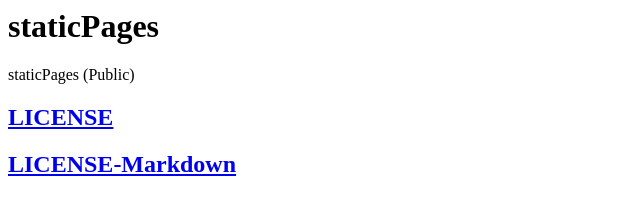
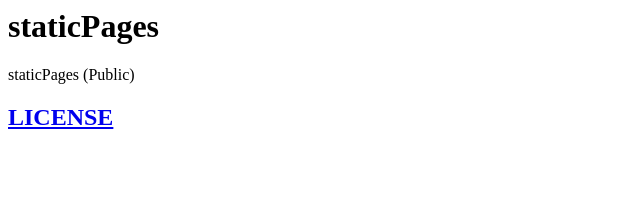
Before and after one commit to zhuhansan666/staticPages, a plain HTML site: page index.html in a window 1280 px wide. Shown: the whole page, without its empty margins (0-640 px from the left). Drawn offline with Linux system fonts and the light colour scheme.

Commit message:
remove: license-markdown link

```diff
--- a/index.html
+++ b/index.html
@@ -1,4 +1,3 @@
 <h1 id="staticpages">staticPages</h1>
 <p>staticPages (Public)</p>
 <h2 id="license"><a target="_blank" href="/docs/LICENSE.html">LICENSE</a></h2>
-<h2 id="license-markdown"><a target="_blank" href="/docs/LICENSE.md">LICENSE-Markdown</a></h2>
```
